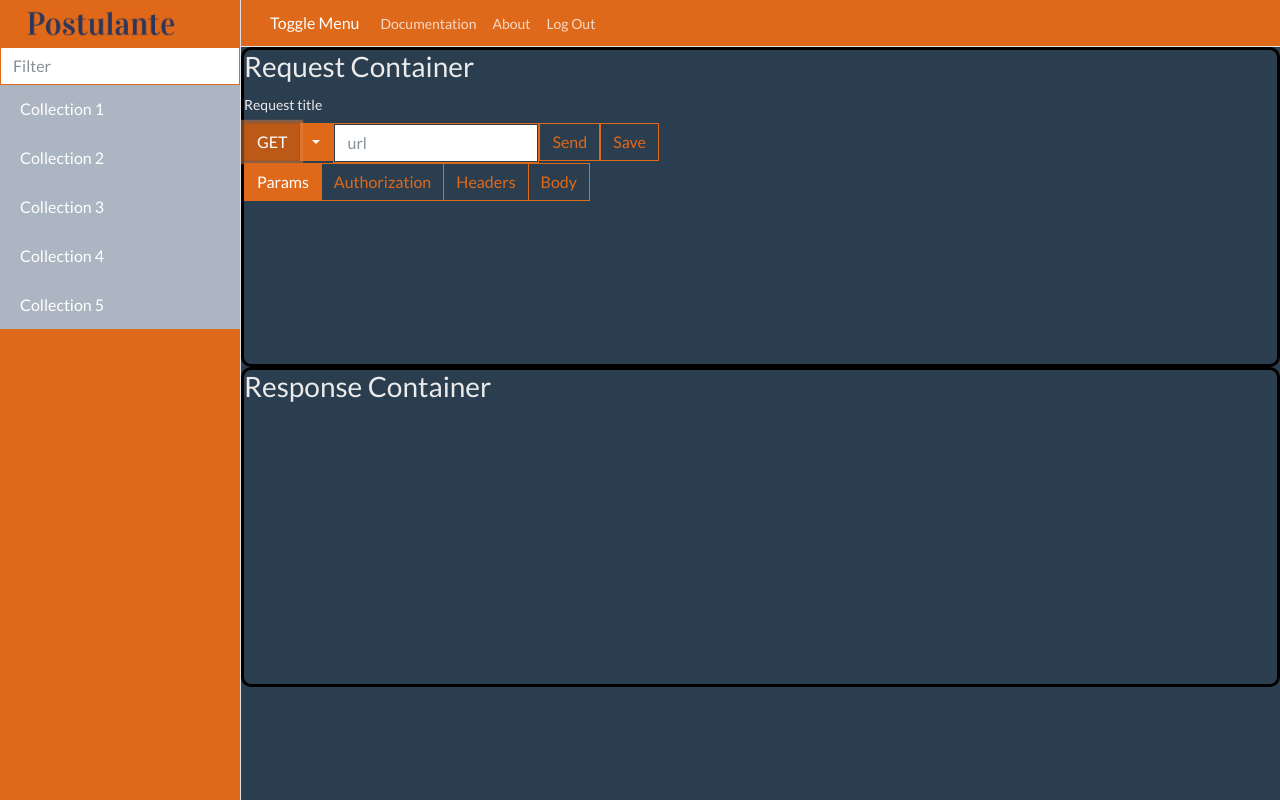
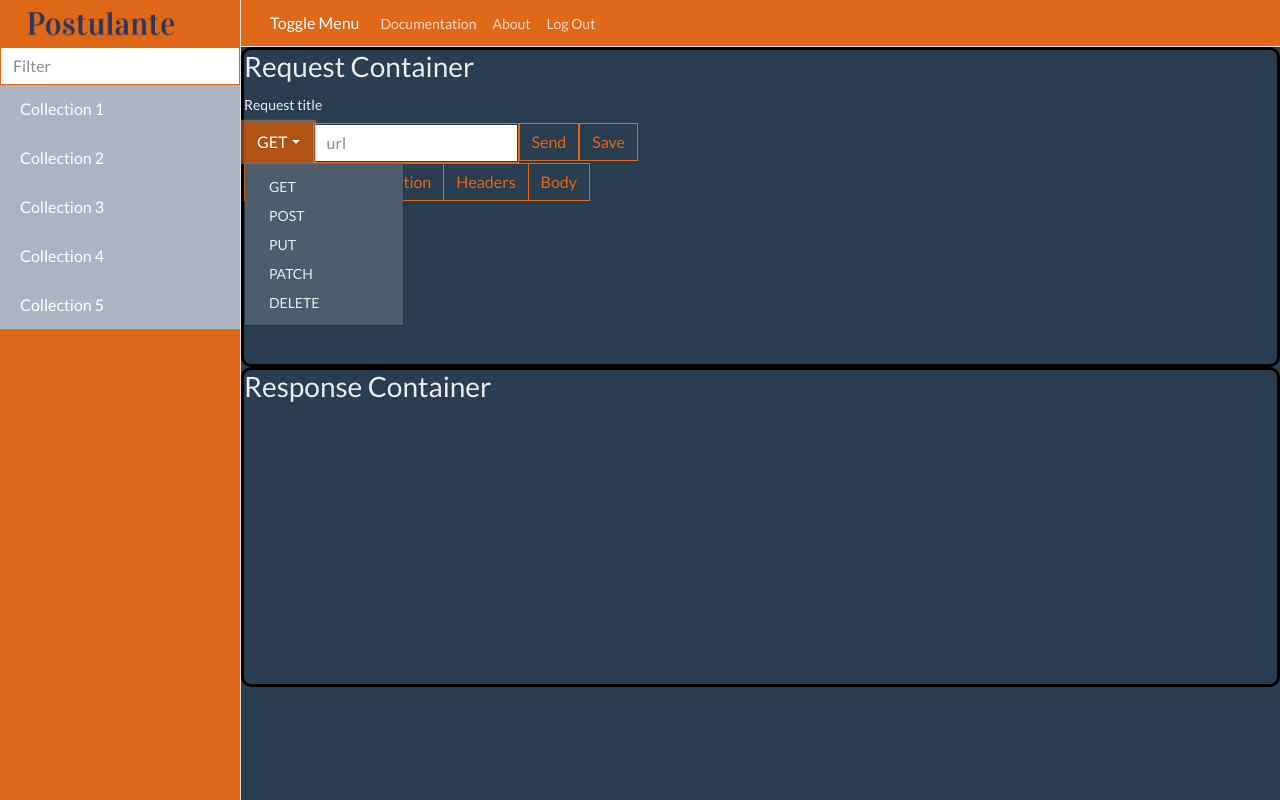
Before and after one commit to paul-b19/postulante-react-frontend, a React (Create React App) app: page / in a window 1280 px wide. Both pictures are taken after a click on the button "GET". Built offline with nearby package versions, Linux system fonts and the light colour scheme.

Commit message:
request tabs in progress

```diff
--- a/src/components/Auth.js
+++ b/src/components/Auth.js
@@ -0,0 +1,13 @@
+import React, { Fragment } from 'react'
+
+const Auth = (props) => {
+
+
+  return (
+    <Fragment>
+      <h4>Authorization</h4>
+    </Fragment>
+  )
+}
+
+export default Auth
--- a/src/components/Body.js
+++ b/src/components/Body.js
@@ -0,0 +1,13 @@
+import React, { Fragment } from 'react'
+
+const Body = (props) => {
+
+
+  return (
+    <Fragment>
+      <h4>Body</h4>
+    </Fragment>
+  )
+}
+
+export default Body
--- a/src/components/Headers.js
+++ b/src/components/Headers.js
@@ -0,0 +1,13 @@
+import React, { Fragment } from 'react'
+
+const Headers = (props) => {
+
+
+  return (
+    <Fragment>
+      <h4>Headers</h4>
+    </Fragment>
+  )
+}
+
+export default Headers
--- a/src/components/Params.js
+++ b/src/components/Params.js
@@ -0,0 +1,13 @@
+import React, { Fragment } from 'react'
+
+const Params = (props) => {
+
+
+  return (
+    <Fragment>
+      <h4>Params</h4>
+    </Fragment>
+  )
+}
+
+export default Params
--- a/src/components/Request.js
+++ b/src/components/Request.js
@@ -5,21 +5,17 @@ const Request = (props) => {
 
   return (
     <Fragment>
-
       <label>Request title</label>
       <ul className="nav nav-pills">
         <li className="nav-item">
-          <div className="btn-group" role="group" aria-label="Button group with nested dropdown">
-            <button type="button" className="btn btn-primary">GET</button>
-            <div className="btn-group" role="group">
-              <button id="btnGroupDrop1" type="button" className="btn btn-primary dropdown-toggle" data-toggle="dropdown" aria-haspopup="true" aria-expanded="false"></button>
-              <div className="dropdown-menu" aria-labelledby="btnGroupDrop1">
-                <a className="dropdown-item" href="#">GET</a>
-                <a className="dropdown-item" href="#">POST</a>
-                <a className="dropdown-item" href="#">PUT</a>
-                <a className="dropdown-item" href="#">PATCH</a>
-                <a className="dropdown-item" href="#">DELETE</a>
-              </div>
+          <div className="btn-group" role="group">
+            <button id="btnGroupDrop1" type="button" className="btn btn-primary dropdown-toggle" data-toggle="dropdown" aria-haspopup="true">{props.method}</button>
+            <div className="dropdown-menu">
+              <button onClick={props.handleMethod} className="dropdown-item" value="GET">GET</button>
+              <button onClick={props.handleMethod} className="dropdown-item" value="POST">POST</button>
+              <button onClick={props.handleMethod} className="dropdown-item" value="PUT">PUT</button>
+              <button onClick={props.handleMethod} className="dropdown-item" value="PATCH">PATCH</button>
+              <button onClick={props.handleMethod} className="dropdown-item" value="DELETE">DELETE</button>
             </div>
           </div>
         </li>
@@ -38,27 +34,30 @@ const Request = (props) => {
 
       <div className="btn-group btn-group-toggle" data-toggle="buttons">
         <label className="btn btn-outline-primary">
-          <input type="radio" name="params"
-                 onChange={props.handleTabChange} checked={props.tab === 'params'} />
+          <input type="radio" name="tabs" value="params"
+                 onChange={props.handleTab} checked={props.tab === 'params'}
+                 onClick={props.handleTab} />
           Params
         </label>
         <label className="btn btn-outline-primary">
-          <input type="radio" name="authorization"
-                 onChange={props.handleTabChange} checked={props.tab === 'authorization'} />
+          <input type="radio" name="tabs" value="authorization"
+                 onChange={props.handleTab} checked={props.tab === 'authorization'}
+                 onClick={props.handleTab} />
           Authorization
         </label>
         <label className="btn btn-outline-primary">
-          <input type="radio" name="headers"
-                 onChange={props.handleTabChange} checked={props.tab === 'headers'} />
+          <input type="radio" name="tabs" value="headers"
+                 onChange={props.handleTab} checked={props.tab === 'headers'}
+                 onClick={props.handleTab} />
           Headers
         </label>
         <label className="btn btn-outline-primary">
-          <input type="radio" name="body"
-                 onChange={props.handleTabChange} checked={props.tab === 'body'} />
+          <input type="radio" name="tabs" value="body"
+                 onChange={props.handleTab} checked={props.tab === 'body'}
+                 onClick={props.handleTab} />
           Body
         </label>
       </div>
-
     </Fragment>
   )
 }
--- a/src/containers/RequestContainer.js
+++ b/src/containers/RequestContainer.js
@@ -1,27 +1,58 @@
 import React from 'react'
 import Request from '../components/Request'
+import Params from '../components/Params'
+import Auth from '../components/Auth'
+import Headers from '../components/Headers'
+import Body from '../components/Body'
 
 class RequestContainer extends React.Component {
 
   state = {
+    method: 'GET', // 'POST'/'PUT'/'PATCH'/'DELETE'
     tab: 'params' // 'authorization'/'headers'/'body'
   }
 
-  handleTabChange = (e) => {
-    console.log(e.target.name)
+  handleMethod = (e) => {
+    console.log(e.target.value)
     this.setState({
-      tab: e.target.name
+      method: e.target.value
+    })
+  }
+
+  handleTab = (e) => {
+    console.log(e.target.value)
+    this.setState({
+      tab: e.target.value
     })
   }
 
 
   render () {
 
+    let tab
+    switch (this.state.tab) {
+      case 'params':
+        tab = <Params />
+        break;
+      case 'authorization':
+        tab = <Auth />
+        break;
+      case 'headers':
+        tab = <Headers />
+        break;
+      case 'body':
+        tab = <Body />
+        break;
+    }
+
     return (
       <div className="reqCont">
         <h3>Request Container</h3>
-        <Request handleTabChange={this.handleTabChange}
+        <Request handleMethod={this.handleMethod}
+                 method={this.state.method}
+                 handleTab={this.handleTab}
                  tab={this.state.tab}/>
+        {tab}
       </div>
     )
 
```
